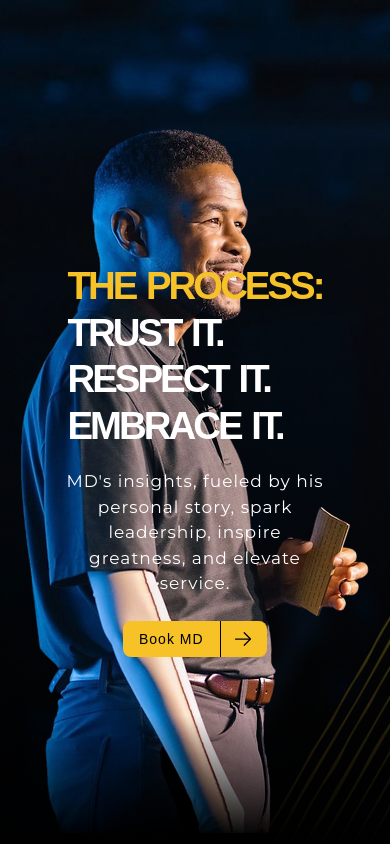
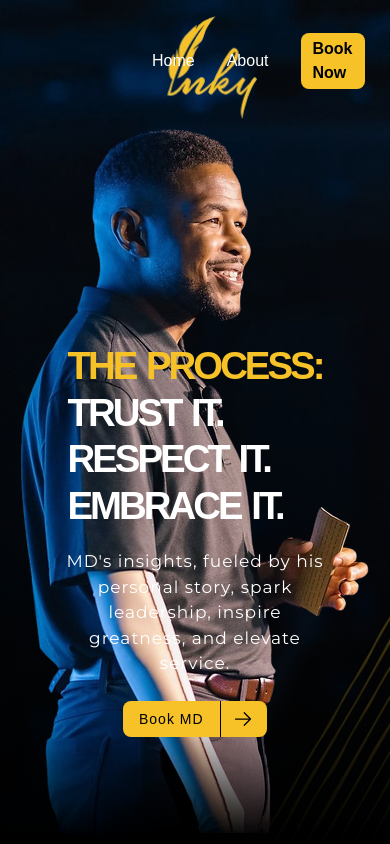
Before and after one commit to allanXQ/inky-ui, a React (Vite) app: page / in a window 390 px wide. Shown: the top 844 px of the page. Built offline with nearby package versions, Linux system fonts and the light colour scheme; a web font is replaced by a local one.

Commit message:
current responsive layout

```diff
--- a/src/Layouts/index.jsx
+++ b/src/Layouts/index.jsx
@@ -4,7 +4,7 @@ import { Link, NavLink } from "react-router-dom";
 const Layout = () => {
   return (
     <div className="w-screen flex flex-col items-center justify-center relative">
-      {/* <nav className="flex items-center justify-between text-white w-screen px-10 absolute top-0">
+      <nav className="flex items-center justify-between text-white w-screen px-10 absolute top-0">
         <div className="">
           <img
             src="./inkylogo.png"
@@ -29,9 +29,9 @@ const Layout = () => {
             <Link to="/book">Book Now</Link>
           </li>
         </ul>
-      </nav> */}
+      </nav>
       <Outlet />
-      {/* <footer className="flex flex-col items-center justify-center gap-2 mt-10 w-screen">
+      <footer className="flex flex-col items-center justify-center gap-2 mt-10 w-screen">
         <img src="./footerlogo.png" />
         <div className="flex items-center justify-center gap-2">
           <img src="./ig.webp" />
@@ -43,7 +43,7 @@ const Layout = () => {
         <p className="text-white text-center">
           © 2023 by Inky Johnson. All Rights Reserved.
         </p>
-      </footer> */}
+      </footer>
     </div>
   );
 };
--- a/src/Pages/Home.jsx
+++ b/src/Pages/Home.jsx
@@ -89,7 +89,7 @@ export default function Home() {
             />
             <div
               id="hero-text"
-              className="flex flex-col items-center justify-center z-20 mt-20 sm:mt-56 gap-6"
+              className="flex flex-col items-center justify-center z-20 mt-60 sm:mt-56 gap-6"
             >
               <div className="flex flex-col items-start sm:items-center justify-start leading-none gap-2">
                 <p className="hero-big text-[#F6C228]">THE PROCESS:</p>
@@ -320,10 +320,8 @@ export default function Home() {
           </svg>
         </div>
       </div>
-      <div
-        id="testimonials"
-        className="flex flex-col sm:flex-row gap-20 md:gap-24 items-center justify-center px-4 sm:px-0"
-      >
+      <div id="testimonials">
+        <div className="flex flex-col sm:flex-row gap-20 md:gap-24 mt-4 items-center justify-center px-2 sm:px-0 max-w-[98vw]">
           <div className="flex gap-5">
             <div className="flex flex-col gap-10 sm:gap-4 flex-wrap items-center justify-center">
               <div className="flex items-center">
@@ -365,7 +363,7 @@ export default function Home() {
               </div>
             </div>
           </div>
-        <div className="testimonial-container flex flex-col gap-5 border border-[#636363] rounded-xl max-w-[600px] h-fit p-10 relative ">
+          <div className="testimonial-container flex flex-col gap-5 border border-[#636363] rounded-xl lg:max-w-[30vw] h-fit p-10 relative ">
             <img
               src="./topquote.png"
               width={50}
@@ -374,15 +372,17 @@ export default function Home() {
             />
             <p>
               The messages of dealing with adversity, building character and
-            having faith could not have been more timely. Throughout 2020 I was
-            always able to refer back to the message that Inky conveyed as the
-            people of Smithereen navigated an uncertain and challenging time. I
-            truly believe that Inky played a key role in my company's continued
-            success.
+              having faith could not have been more timely. Throughout 2020 I
+              was always able to refer back to the message that Inky conveyed as
+              the people of Smithereen navigated an uncertain and challenging
+              time. I truly believe that Inky played a key role in my company's
+              continued success.
             </p>
             <div className="flex flex-col items-end gap-2">
               <p className="font-bold">-JACK JENNINGS</p>
-            <p className="clients-h2">PRESIDENT, SMITHEREEN PEST MANAGEMENT</p>
+              <p className="clients-h2">
+                PRESIDENT, SMITHEREEN PEST MANAGEMENT
+              </p>
               <div className="flex items-center border border-white rounded-lg w-56 ">
                 <button
                   id="about-btn"
@@ -416,7 +416,8 @@ export default function Home() {
             />
           </div>
         </div>
-      {/* <div id="cta" className=" flex items-center justify-center mt-5">
+      </div>
+      <div id="cta" className=" flex items-center justify-center mt-5">
         <form>
           <div className="flex flex-col items-center justify-center gap-4">
             <div className="flex flex-col items-center gap-1">
@@ -437,7 +438,7 @@ export default function Home() {
             </div>
           </div>
         </form>
-      </div> */}
+      </div>
     </main>
   );
 }
```
Lines whose indentation alone changed are shown as unchanged.
